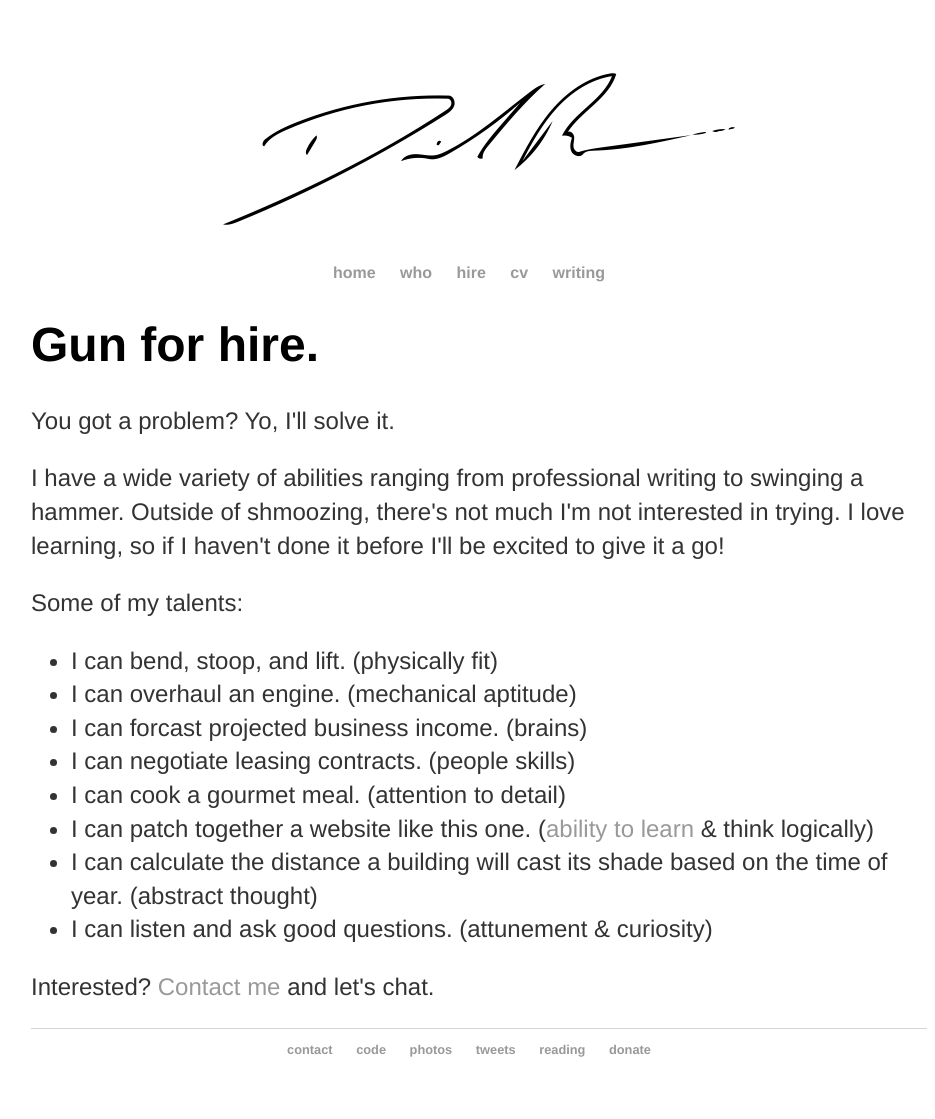
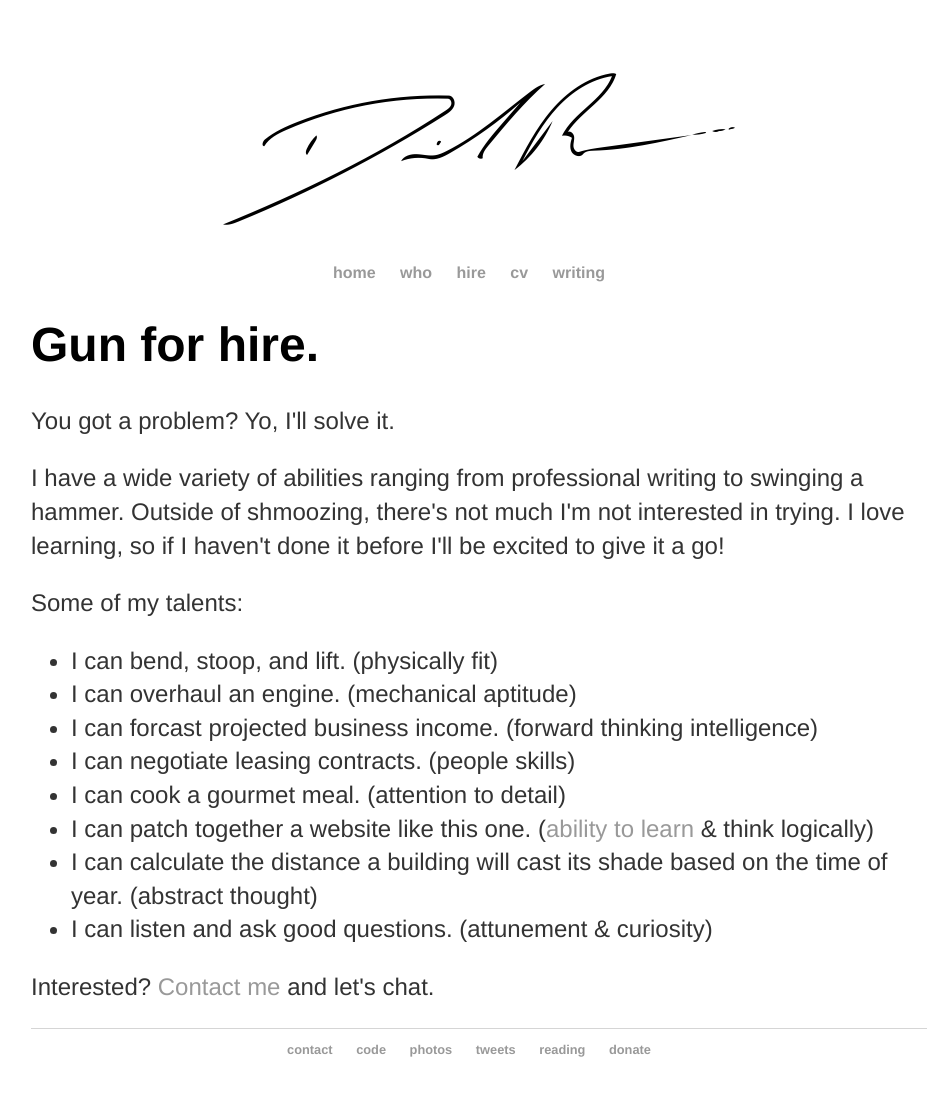
Before and after one commit to danielrusco/danielrusco.github.io, a Jekyll site: the page built from hire/index.html, in a window 1280 px wide. Shown: the whole page, without its empty margins (161-1096 px from the left). Built offline with Jekyll 4.4.1, drawn with Linux system fonts in a browser that asks for light colours.

```diff
--- a/hire/index.html
+++ b/hire/index.html
@@ -11,7 +11,7 @@
 		<ul class="contacts">
 			<li>I can bend, stoop, and lift. (physically fit)</li>
 			<li>I can overhaul an engine. (mechanical aptitude)</li>
-			<li>I can forcast projected business income. (brains)</li>
+			<li>I can forcast projected business income. (forward thinking intelligence)</li>
 			<li>I can negotiate leasing contracts. (people skills)</li>
 			<li>I can cook a gourmet meal. (attention to detail)</li>
 			<li>I can patch together a website like this one. (<a href="https://gist.github.com/gtallen1187/e83ed02eac6cc8d7e185?utm_source=Sketchplanations&utm_campaign=6c53d41032-RSS_EMAIL_CAMPAIGN&utm_medium=email&utm_term=0_a5a82e1a38-6c53d41032-131562233">ability to learn</a> & think logically)</li>
```
